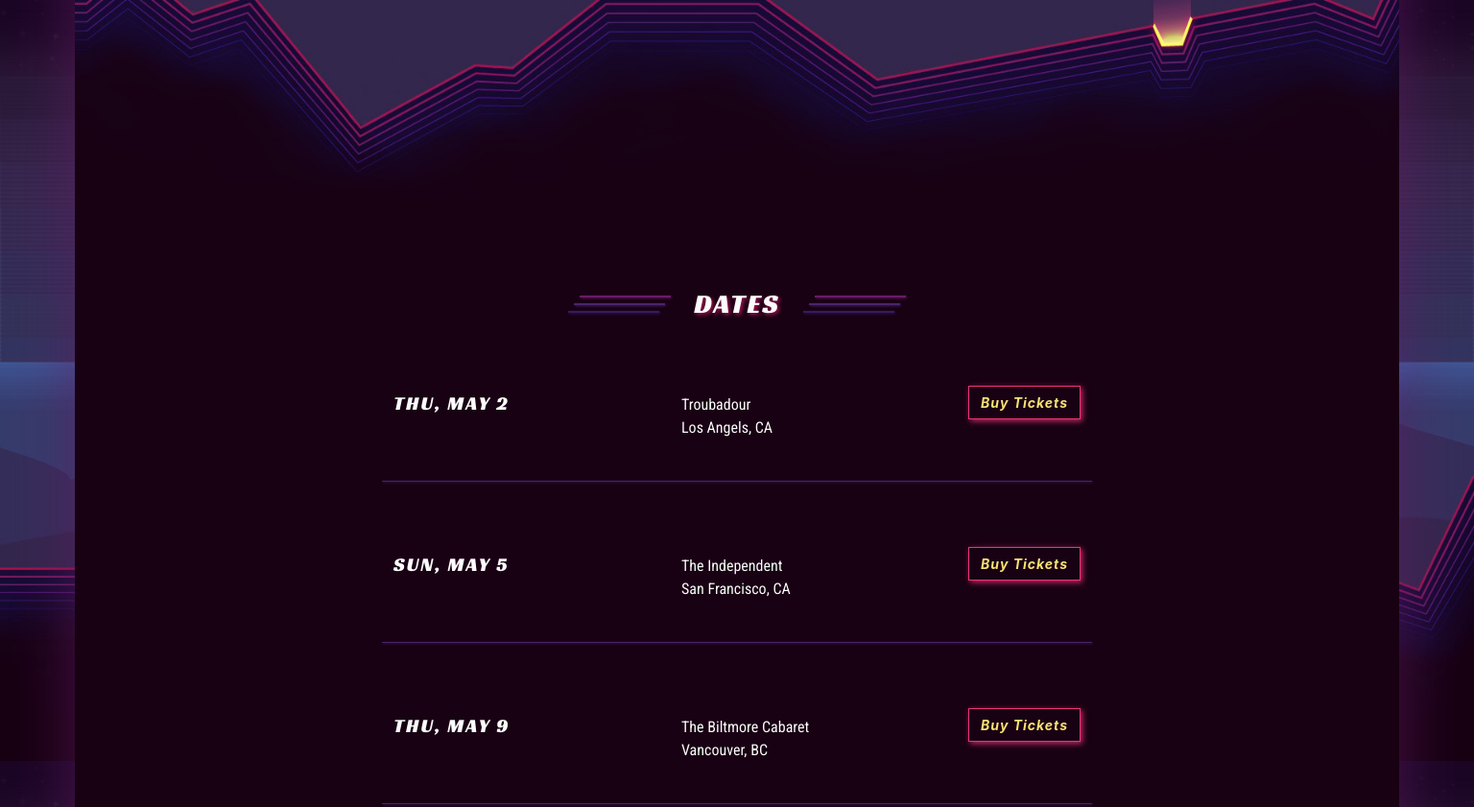
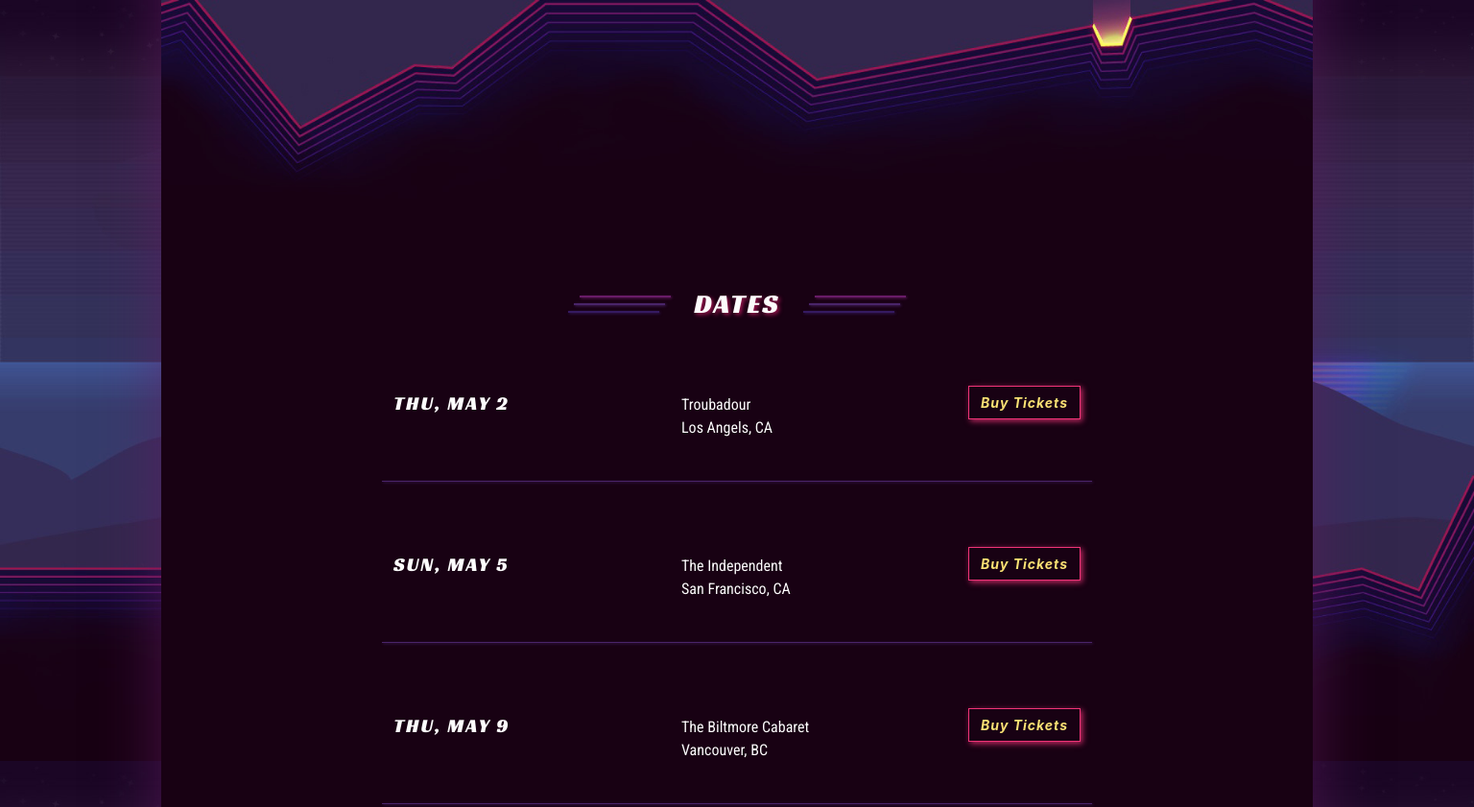
Before and after one commit to dzvilius/synth-band-website, a website: page index.html in a window 1536 px wide. Shown: the part 807-1648 px from the top of the page at 96% size. Drawn offline with nearby package versions, Linux system fonts and the light colour scheme; a web font is replaced by a local one.

Commit message:
change site container max width

```diff
--- a/scss/main.scss
+++ b/scss/main.scss
@@ -26,7 +26,7 @@ body {
     background-attachment: fixed;
   }
 
-  @media screen and (min-width: 1380px) {
+  @media screen and (min-width: 1200px) {
     background-position: center 76px;
   }
 }
@@ -39,8 +39,8 @@ body {
     background: rgba($colour-jacaranda, 0.9);
   }
 
-  @media screen and (min-width: 1380px) {
-    max-width: 1380px;
+  @media screen and (min-width: 1200px) {
+    max-width: 1200px;
     box-shadow: 0px -80px 60px 0px rgba($colour-tawny-port, 0.6);
   }
 }
```
Also changed, not shown: css/main.css.
